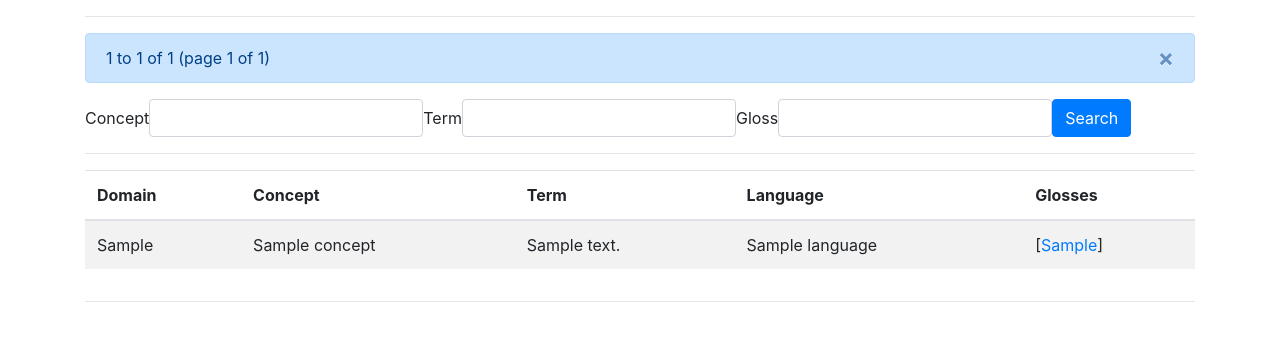
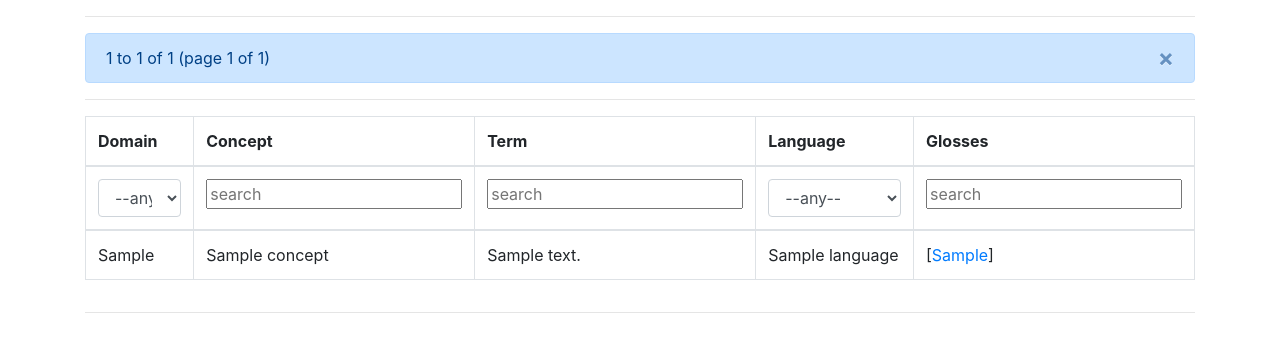
Before and after one commit to dijkstracula/pacldb, a Flask app: page /search in a window 1280 px wide. Shown: the part 56-408 px from the top of the page. Run offline with Flask 2, Linux system fonts and the light colour scheme; tables that the repository leaves empty hold one stand-in row (values such as "Sample post"); some libraries are stand-ins or nearby versions.

Commit message:
search fields in table

```diff
--- a/app/routes.py
+++ b/app/routes.py
@@ -56,4 +56,5 @@ def search_page():
     kwargs['prev_url'] = url_for('main.search_page', page=results.prev_num, **kwargs) \
         if results.has_prev else None
 
+    kwargs['languages'] = Language.query.order_by(Language.name).all()
     return render_template('search_page.html', form=form, results=results, **kwargs)
--- a/app/templates/macros.html
+++ b/app/templates/macros.html
@@ -3,7 +3,7 @@
         {% if not label %}{% set label=field.label.text %}{% endif %}
         <label for="{{ field.id }}" class="control-label">{{ label|safe }}</label>
     {% endif %}
-    {{ field(class_='form-control', **kwargs) }}
+    {{ field(class_='form-control-sm', **kwargs) }}
     {% if field.errors %}
         {% for e in field.errors %}
             <p class="help-block">{{ e }}</p>
@@ -11,8 +11,9 @@
     {% endif %}
 {%- endmacro %}
 
+
 {% macro render_form_group(field, label=None, width="col-4") -%}
-<div class="form-group {{width}} {% if field.errors %}has-error{% endif %} {{ kwargs.pop('class_', '') }}">
+<div class="form-group {{width}} {% if field.errors %}has-error{% endif %} {{ kwargs.pop('class_', '') }} ">
     {{ render_field(field, label) }}
 </div>
 {%- endmacro %}
--- a/app/templates/search_page.html
+++ b/app/templates/search_page.html
@@ -3,20 +3,12 @@
 {% from "macros.html" import render_field, render_submit_field, render_prev_next %}
 
 {% block content %}
-<form action="" method="POST" class="form" role="form">
-    {{ form.hidden_tag() }}
-    <div class="form-inline">
-        {{ render_field(form.concept)  }}
-        {{ render_field(form.term)  }}
-        {{ render_field(form.gloss)  }}
-        {{ render_submit_field(form.submit) }}
-    </div>
-</form>
+
 
 <hr class="no-margins"/>
 
 {{ render_prev_next(prev_url, next_url) }}
-<table class="table table-striped">
+<table class="table table-bordered">
     <thead>
         <tr>
             <th scope="col">Domain</th>
@@ -26,7 +18,38 @@
             <th scope="col">Glosses</th>
         </tr>
     </thead>
+    <thead>
+        <form method="POST" class="form" role="form">
+            {{ form.hidden_tag() }}
+            <tr>
+                <td>
+                    <select class="form-control" id="exampleFormControlSelect1">
+                        <option value>--any--</option>
+                    </select>
+                </td>
+                <td>
+                    {{ form.concept(placeholder="search")  }}
+                </td>
+                <td>
+                    {{ form.term(placeholder="search")  }}
+                </td>
+                <td>
+                    <select class="form-control" id="exampleFormControlSelect1">
+                        <option value>--any--</option>
+                        {% for language in languages %}
+                        <option value>{{language.name}}</option>
+                        {% endfor %}
+                    </select>
+                </td>
+                <td>
+                    {{ form.gloss(placeholder="search")  }}
+                </td>
+            </tr>
+        <input type="submit" style="display:none">
+        </form>
+    </thead>
     <tbody>
+
         {% for result in results.items %}
         <tr>
             <td>{{result.concept.domain}}</td>
```
